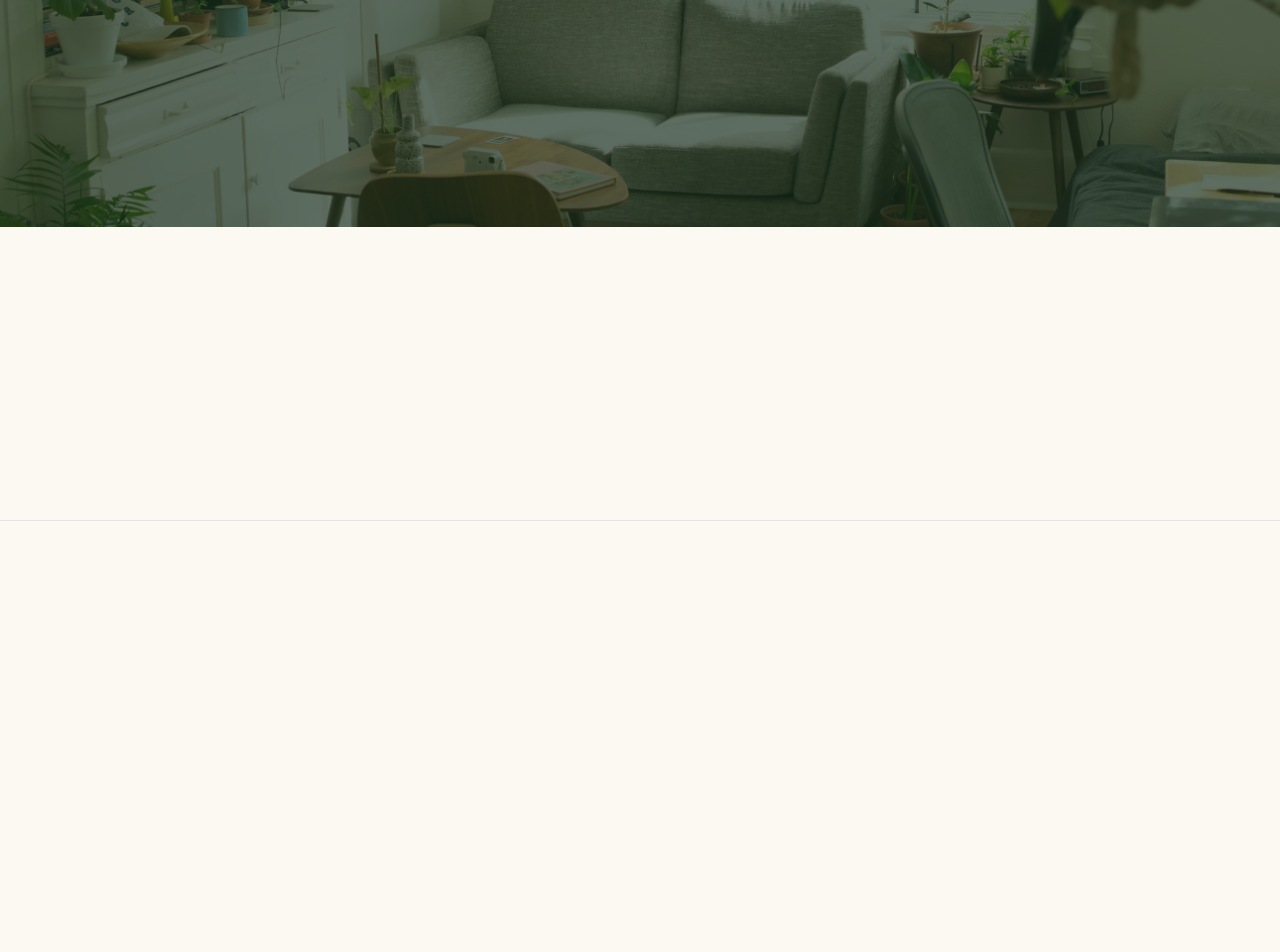
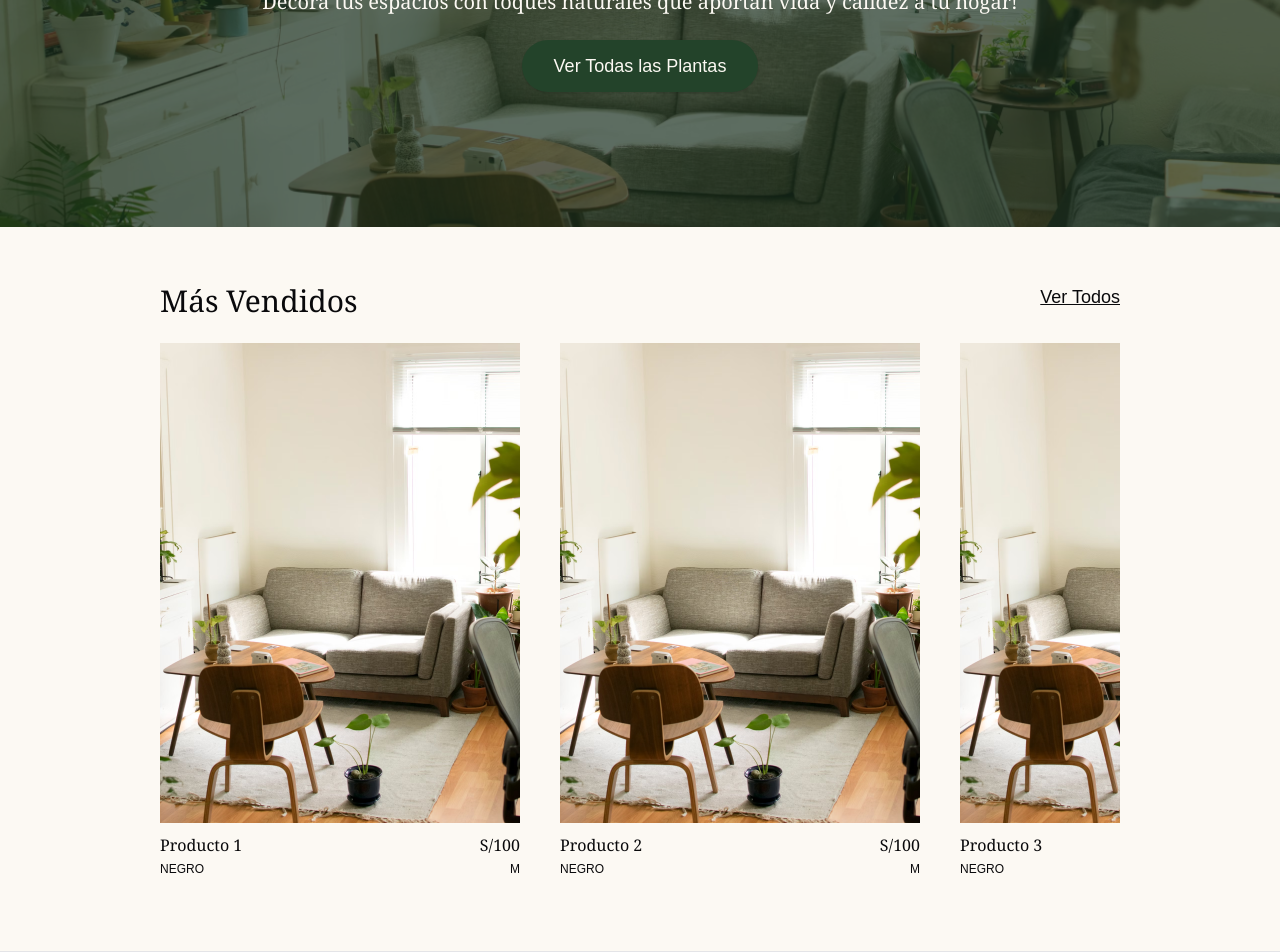
Before and after one commit to Alvarordev/rosedra-ecommerce, a Next.js app: page / in a window 1280 px wide. Shown: the part 279-1231 px from the top of the page. Before the commit the page ends 800 px from the top, so only its background shows below. Built offline with nearby package versions, Linux system fonts and the light colour scheme.

Commit message:
Added product section, upgraded hero section and navbar

```diff
--- a/src/app/(pages)/page.tsx
+++ b/src/app/(pages)/page.tsx
@@ -1,12 +1,84 @@
 import HeroSection from "@/components/landing-page/hero";
 import Navbar from "@/components/landing-page/navbar";
+import ProductCard, { Product } from "@/components/product-card";
+import Link from "next/link";
 
 export default function Home() {
+  const products: Product[] = [
+    {
+      id: 1,
+      name: "Producto 1",
+      price: 100,
+      size: "M",
+      image: "/hero-section.avif",
+      color: "NEGRO",
+    },
+    {
+      id: 2,
+      name: "Producto 2",
+      price: 100,
+      size: "M",
+      image: "/hero-section.avif",
+      color: "NEGRO",
+    },
+    {
+      id: 3,
+      name: "Producto 3",
+      price: 100,
+      size: "M",
+      image: "/hero-section.avif",
+      color: "NEGRO",
+    },
+    {
+      id: 4,
+      name: "Producto 4",
+      price: 100,
+      size: "M",
+      image: "/hero-section.avif",
+      color: "NEGRO",
+    },
+    {
+      id: 5,
+      name: "Producto 5",
+      price: 100,
+      size: "M",
+      image: "/hero-section.avif",
+      color: "NEGRO",
+    },
+    {
+      id: 6,
+      name: "Producto 6",
+      price: 100,
+      size: "M",
+      image: "/hero-section.avif",
+      color: "NEGRO",
+    },
+  ];
 
   return (
     <main className="min-h-screen bg-background border-b">
-      <Navbar/>
-      <HeroSection/>
+      <Navbar />
+      <HeroSection />
+      <section className="py-14 px-40">
+        <div className="flex justify-between">
+          <h2 className="text-3xl font-serif">Más Vendidos</h2>
+          <Link href='/'>
+            <p className="underline text-lg">Ver Todos</p>
+          </Link>
+        </div>
+
+        <div className="mt-5">
+          <ul className="flex overflow-auto py-1">
+            {products.map((product) => (
+              <li key={product.id} className="mr-10">
+                <Link href="/">
+                  <ProductCard product={product}/>
+                </Link>
+              </li>
+            ))}
+          </ul>
+        </div>
+      </section>
     </main>
   );
 }
--- a/src/components/landing-page/hero.tsx
+++ b/src/components/landing-page/hero.tsx
@@ -1,3 +1,5 @@
+import { Button } from "../ui/button";
+
 const HeroSection = () => {
   return (
     <section className="relative h-[430px] flex items-center justify-center text-white">
@@ -12,6 +14,14 @@ const HeroSection = () => {
       >
         <div className="absolute inset-0 bg-black/40" />
       </div>
+
+      <div className="relative text-center space-y-6 z-20 text-background">
+        <h1 className="font-serif text-[40px] leading-8">Más Grandes, Más Verdes, Más Vivas</h1>
+        <p className="text-xl font-serif">Decora tus espacios con toques naturales que aportan vida y calidez a tu hogar!</p>
+        <Button size='lg' className="bg-primary text-background text-lg rounded-full py-3">
+          Ver Todas las Plantas
+        </Button>
+      </div>
     </section>
   );
 };
--- a/src/components/landing-page/navbar.tsx
+++ b/src/components/landing-page/navbar.tsx
@@ -5,15 +5,15 @@ import { Sheet, SheetContent, SheetHeader, SheetTitle, SheetTrigger } from "../u
 export default function Navbar() {
   const links = [
     {
-      name: "Home",
+      name: "Cátalogo",
       href: "/",
     },
     {
-      name: "About",
+      name: "Sobre Nosotros",
       href: "/about",
     },
     {
-      name: "Contact",
+      name: "Contacto",
       href: "/contact",
     },
   ];
@@ -27,7 +27,7 @@ export default function Navbar() {
           </Link>
         </div>
         <nav>
-          <ul className="flex space-x-5 text-md pt-1">
+          <ul className="flex space-x-10 text-md pt-1">
             {links.map((link) => (
               <li key={link.name}>
                 <Link href={link.href}>{link.name}</Link>
--- /dev/null
+++ b/src/components/product-card.tsx
@@ -0,0 +1,42 @@
+import Image from "next/image";
+import { Card, CardContent } from "./ui/card";
+
+export interface Product {
+    id: number,
+    name: string,
+    price: number,
+    size: string,
+    color: string,
+    image: string
+}
+
+const ProductCard = ({product}: {product: Product}) => {
+  return (
+    <Card className="rounded-none border-none bg-background shadow-none min-w-[360px] pb-4">
+      <CardContent className="p-0 space-y-4">
+        <div className="relative">
+          <Image
+            src={product.image}
+            width={360}
+            height={460}
+            alt={"1"}
+            className="w-full object-cover aspect-[3/4]"
+          />
+        </div>
+
+        <div className="space-y-3">
+          <div className="flex justify-between font-serif leading-3">
+            <p>{product.name}</p>
+            <p>S/{product.price}</p>
+          </div>
+          <div className="flex justify-between text-xs leading-3">
+            <p>{product.color}</p>
+            <p>{product.size}</p>
+          </div>
+        </div>
+      </CardContent>
+    </Card>
+  );
+};
+
+export default ProductCard;
--- /dev/null
+++ b/src/components/ui/badge.tsx
@@ -0,0 +1,36 @@
+import * as React from "react"
+import { cva, type VariantProps } from "class-variance-authority"
+
+import { cn } from "@/lib/utils"
+
+const badgeVariants = cva(
+  "inline-flex items-center rounded-md border px-2.5 py-0.5 text-xs font-semibold transition-colors focus:outline-none focus:ring-2 focus:ring-ring focus:ring-offset-2",
+  {
+    variants: {
+      variant: {
+        default:
+          "border-transparent bg-primary text-primary-foreground shadow hover:bg-primary/80",
+        secondary:
+          "border-transparent bg-secondary text-secondary-foreground hover:bg-secondary/80",
+        destructive:
+          "border-transparent bg-destructive text-destructive-foreground shadow hover:bg-destructive/80",
+        outline: "text-foreground",
+      },
+    },
+    defaultVariants: {
+      variant: "default",
+    },
+  }
+)
+
+export interface BadgeProps
+  extends React.HTMLAttributes<HTMLDivElement>,
+    VariantProps<typeof badgeVariants> {}
+
+function Badge({ className, variant, ...props }: BadgeProps) {
+  return (
+    <div className={cn(badgeVariants({ variant }), className)} {...props} />
+  )
+}
+
+export { Badge, badgeVariants }
--- a/src/components/ui/button.tsx
+++ b/src/components/ui/button.tsx
@@ -23,7 +23,7 @@ const buttonVariants = cva(
       size: {
         default: "h-9 px-4 py-2",
         sm: "h-8 rounded-md px-3 text-xs",
-        lg: "h-10 rounded-md px-8",
+        lg: "rounded-md px-8",
         icon: "h-9 w-9",
       },
     },
--- /dev/null
+++ b/src/components/ui/card.tsx
@@ -0,0 +1,76 @@
+import * as React from "react"
+
+import { cn } from "@/lib/utils"
+
+const Card = React.forwardRef<
+  HTMLDivElement,
+  React.HTMLAttributes<HTMLDivElement>
+>(({ className, ...props }, ref) => (
+  <div
+    ref={ref}
+    className={cn(
+      "rounded-xl border bg-card text-card-foreground shadow",
+      className
+    )}
+    {...props}
+  />
+))
+Card.displayName = "Card"
+
+const CardHeader = React.forwardRef<
+  HTMLDivElement,
+  React.HTMLAttributes<HTMLDivElement>
+>(({ className, ...props }, ref) => (
+  <div
+    ref={ref}
+    className={cn("flex flex-col space-y-1.5 p-6", className)}
+    {...props}
+  />
+))
+CardHeader.displayName = "CardHeader"
+
+const CardTitle = React.forwardRef<
+  HTMLDivElement,
+  React.HTMLAttributes<HTMLDivElement>
+>(({ className, ...props }, ref) => (
+  <div
+    ref={ref}
+    className={cn("font-semibold leading-none tracking-tight", className)}
+    {...props}
+  />
+))
+CardTitle.displayName = "CardTitle"
+
+const CardDescription = React.forwardRef<
+  HTMLDivElement,
+  React.HTMLAttributes<HTMLDivElement>
+>(({ className, ...props }, ref) => (
+  <div
+    ref={ref}
+    className={cn("text-sm text-muted-foreground", className)}
+    {...props}
+  />
+))
+CardDescription.displayName = "CardDescription"
+
+const CardContent = React.forwardRef<
+  HTMLDivElement,
+  React.HTMLAttributes<HTMLDivElement>
+>(({ className, ...props }, ref) => (
+  <div ref={ref} className={cn("p-6 pt-0", className)} {...props} />
+))
+CardContent.displayName = "CardContent"
+
+const CardFooter = React.forwardRef<
+  HTMLDivElement,
+  React.HTMLAttributes<HTMLDivElement>
+>(({ className, ...props }, ref) => (
+  <div
+    ref={ref}
+    className={cn("flex items-center p-6 pt-0", className)}
+    {...props}
+  />
+))
+CardFooter.displayName = "CardFooter"
+
+export { Card, CardHeader, CardFooter, CardTitle, CardDescription, CardContent }
```
